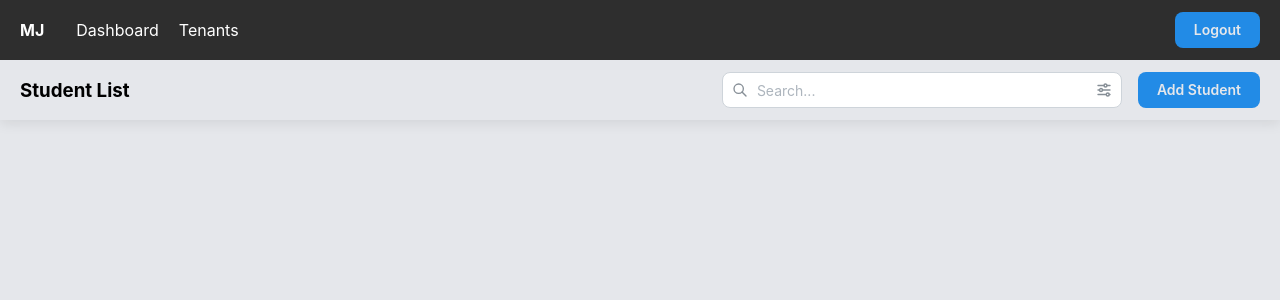
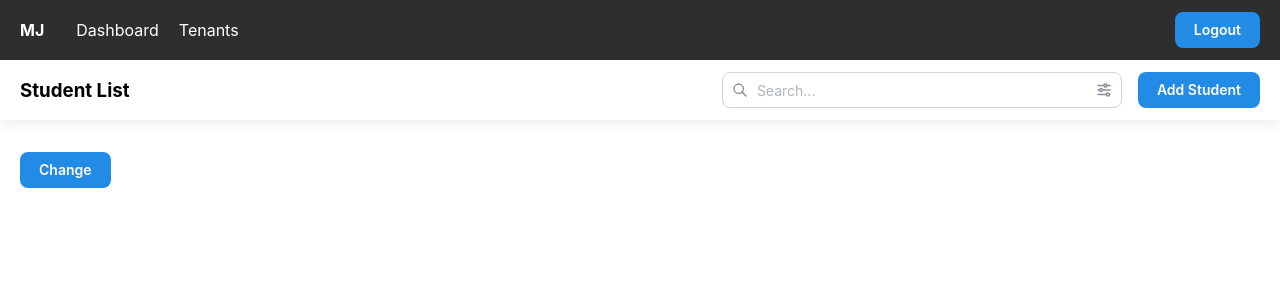
Before and after one commit to Manjeet-Yadav-777/shiksha-app, a React (Vite) app: page / in a window 1280 px wide. Shown: the top 300 px of the page. Built offline with nearby package versions, Linux system fonts and the light colour scheme.

Commit message:
search component enchanced

```diff
--- a/src/libs/basic/Table.tsx
+++ b/src/libs/basic/Table.tsx
@@ -20,7 +20,7 @@ export function Table({
   rowBorder = true,
   colBorder,
   highlightOnHover,
-  striped
+  striped,
 }: TableProp) {
   return (
     <MaintineTable
--- a/src/libs/search/Search.tsx
+++ b/src/libs/search/Search.tsx
@@ -1,11 +1,11 @@
-import { Button, Stack } from "@mantine/core";
+import { Box, Button, Stack } from "@mantine/core";
 import { Heading, Inline } from "../basic/Layout";
 import { IconAdjustmentsHorizontal, IconSearch } from "@tabler/icons-react";
 import type React from "react";
-import { Form, useForm, useFormState } from "react-final-form";
+import { Form, FormSpy, useForm, useFormState } from "react-final-form";
 import { useEffect, useRef } from "react";
 import { SideBar } from "../basic/SideBar";
-import { TextInputBox } from "../form/Input";
+import { TextInputField } from "../form/Input";
 import { useTimeout } from "../../utils/react-hooks";
 
 export type TSearchParams = {
@@ -26,6 +26,13 @@ interface SerachProps<T extends TSearchParams = TSearchParams> {
   initialParams?: T;
   filters?: () => React.ReactNode;
   onSearch: (params: T) => void;
+  children?: React.ReactNode | ((props: ChildrenProps<T>) => React.ReactNode)
+}
+
+interface ChildrenProps<T extends TSearchParams>{
+  searchParams : T
+  setSearchParams : (params : Partial<T>) => void
+	setSearchParamValue: <K extends keyof T>(param: K, value: T[K]) => void
 }
 
 export function Search<T extends TSearchParams = TSearchParams>({
@@ -34,7 +41,8 @@ export function Search<T extends TSearchParams = TSearchParams>({
   initialParams = defaultInitialParams as T,
   filters,
   onSearch,
-}: SerachProps) {
+  children
+}: SerachProps<T>) {
   const initialParamsRef = useRef(initialParams);
   return (
     <Form initialValues={initialParamsRef.current} onSubmit={onSearch}>
@@ -54,7 +62,7 @@ export function Search<T extends TSearchParams = TSearchParams>({
               <Heading as="h3">{title}</Heading>
 
               <Inline gap={"md"}>
-                <TextInputBox
+                <TextInputField
                   name="q"
                   placeholder="Search..."
                   leftSection={<IconSearch size={16} />}
@@ -92,6 +100,34 @@ export function Search<T extends TSearchParams = TSearchParams>({
                 {actions}
               </Inline>
             </Inline>
+            <Box display="flex" px={"lg"} py={"xl"}>
+								<Box flex="1" miw={"0"}>
+									{typeof children === "function" ? (
+										<FormSpy<T> subscription={{ values: true }}>
+											{(props) => (
+												<>
+													{children({
+														searchParams: props.values,
+														setSearchParams: (params) => {
+															props.form.batch(() => {
+																Object.keys(params).forEach((key) =>
+																	props.form.change(
+																		key as never as keyof T,
+																		params[key as never as keyof T]
+																	)
+																)
+															})
+														},
+														setSearchParamValue: props.form.change,
+													})}
+												</>
+											)}
+										</FormSpy>
+									) : (
+										children
+									)}
+								</Box>
+            </Box>
             <SearchOnChange<T> onChange={onSearch} />
           </form>
         );
--- a/src/main.tsx
+++ b/src/main.tsx
@@ -7,9 +7,7 @@ import App from "./App";
 import "./index.css"
 
 ReactDOM.createRoot(document.getElementById("root")!).render(
-  <MantineProvider theme={{
-    white: "#E5E7EB",
-  }}>
+  <MantineProvider>
     <BrowserRouter>
       <App />
     </BrowserRouter>
--- a/src/pages/index.tsx
+++ b/src/pages/index.tsx
@@ -2,7 +2,8 @@ import { Button, Stack } from "@mantine/core";
 import { Search, type TSearchParams } from "../libs/search/Search";
 import { useLocationQuery, useSearch } from "../utils/filterQuery";
 import { useEffect } from "react";
-import { TextInputBox } from "../libs/form/Input";
+import { TextInputField } from "../libs/form/Input";
+import { Table } from "../libs/basic/Table";
 
 interface TFilters extends TSearchParams {
   name?: string;
@@ -70,7 +71,11 @@ export default function Dashboard() {
           setParams({ ...newParams, page: 1 });
         }}
         actions={<Button>Add Student</Button>}
-      />
+      >
+        {({searchParams, setSearchParamValue, setSearchParams})=>(
+            <Button onClick={()=> setSearchParamValue("name" , "Ram Ram ji")}>Change</Button>
+        )}
+      </Search>
     </div>
   );
 }
@@ -78,7 +83,7 @@ export default function Dashboard() {
 function Filters() {
   return (
     <Stack>
-      <TextInputBox name="name" label="Name" />
+      <TextInputField name="name" label="Name" />
     </Stack>
   );
 }
```
Also changed, not shown: src/libs/form/Input.tsx (+4 -4 lines), src/libs/List/List.tsx (added).
